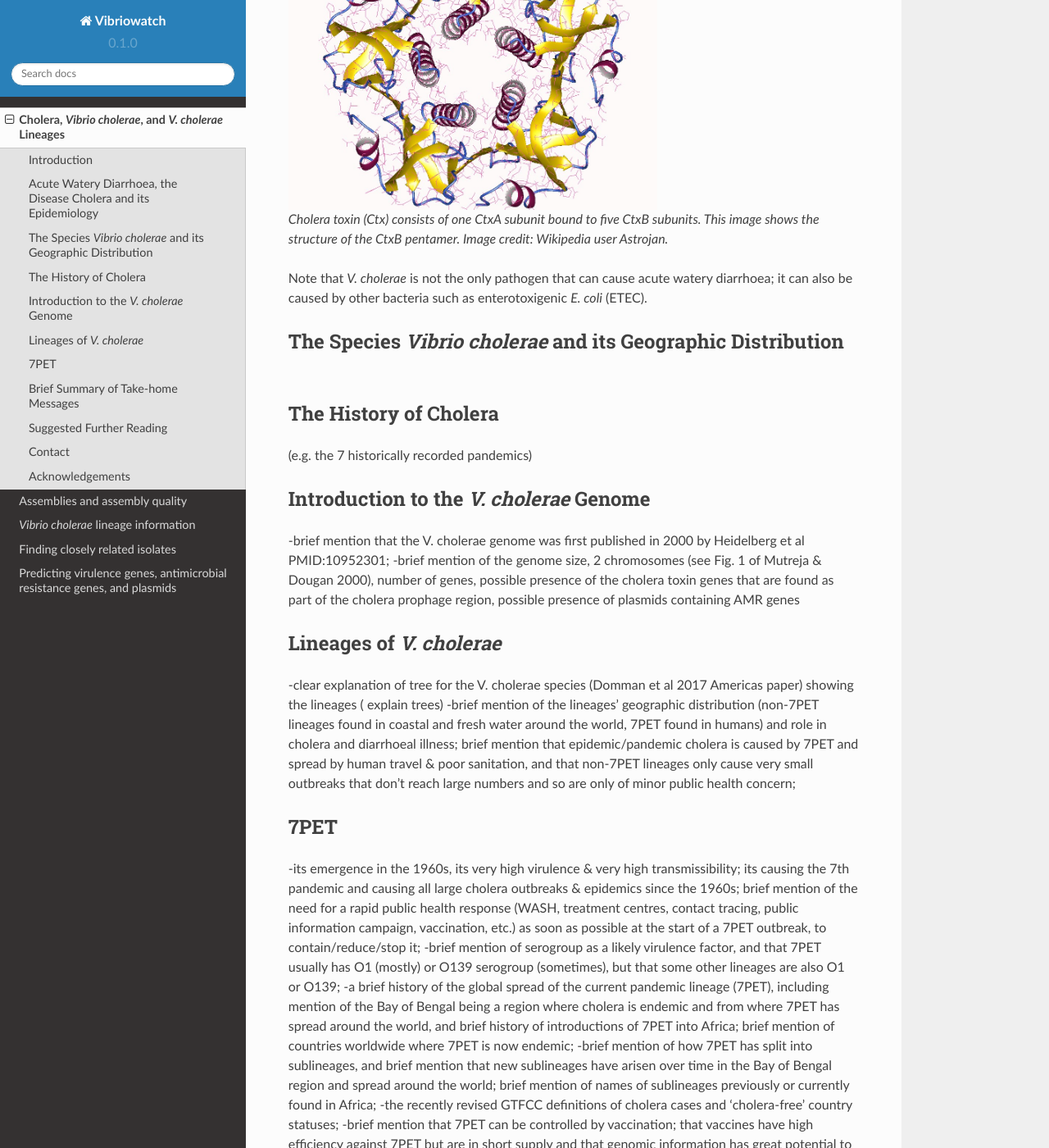
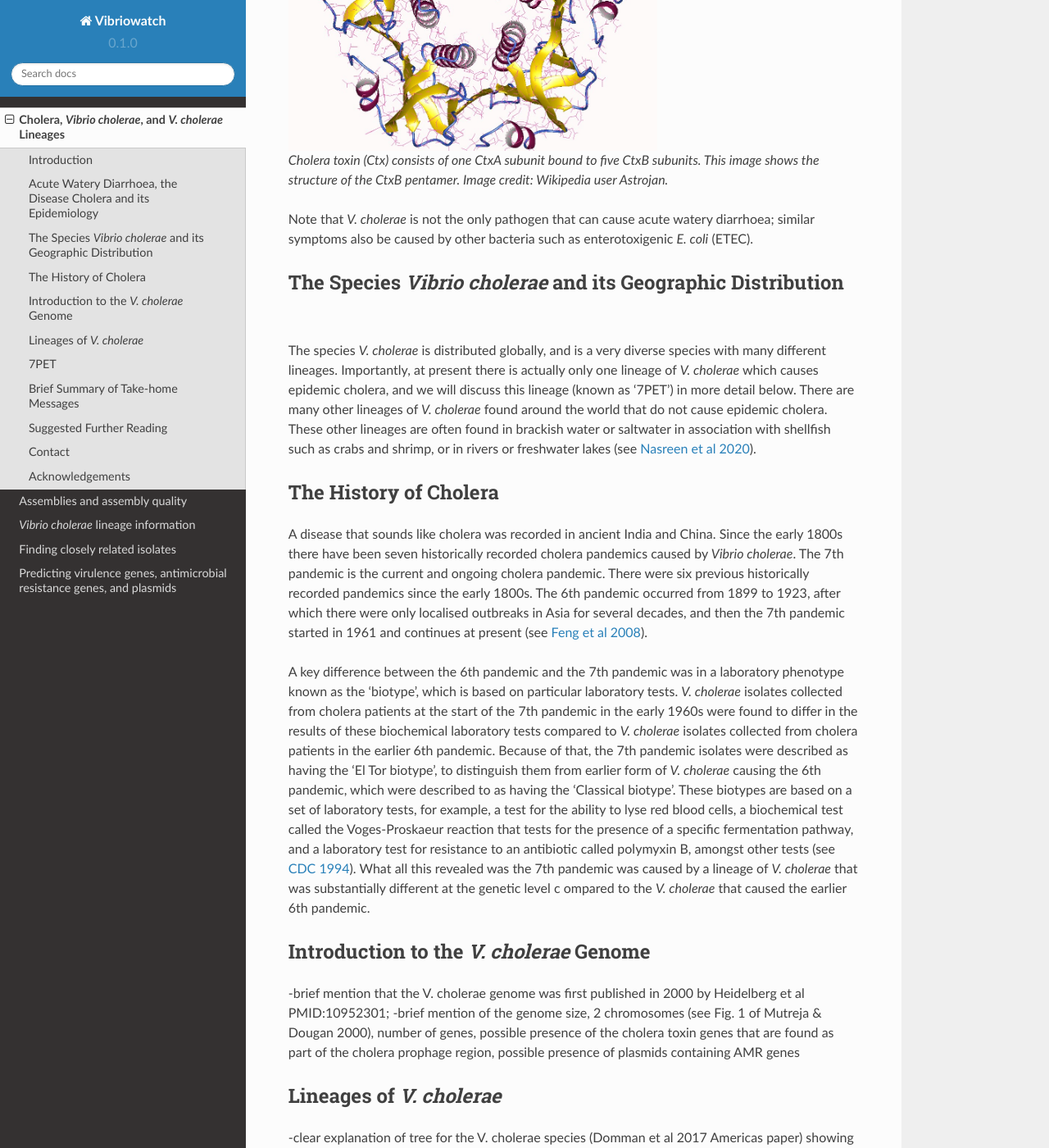
Before and after one commit to avrilcoghlan/cholerabook, a Sphinx documentation site: the page built from docs/source/vibriogenomes.rst, in a window 1280 px wide and 1400 px high, scrolled down 2430 px. Shown: the whole window at 82% size. Built offline with Sphinx 7.4.7 and the Read the Docs theme 2.0.0, drawn with Linux system fonts in a browser that asks for light colours; some of the changed text lies outside the part shown.

Commit message:
Update vibriogenomes.rst

```diff
--- a/docs/source/vibriogenomes.rst
+++ b/docs/source/vibriogenomes.rst
@@ -5,8 +5,6 @@
 ------------
 
 This chapter will give you an overview of cholera, the species *Vibrio cholerae*, the main lineages of *V. cholerae*, and the most current pandemic lineage of *V. cholerae*, 7PET.
-You will learn how 7PET is the high-risk lineage of *Vibrio cholerae*, how whole genome sequencing can be used to determine whether a new outbreak of diarrhoeal illness is 7PET or not,
-and that a 7PET outbreak requires a rapid and large public health response.
 
 Acute Watery Diarrhoea, the Disease Cholera and its Epidemiology
 ----------------------------------------------------------------
@@ -47,19 +45,43 @@
 
   Cholera toxin (Ctx) consists of one CtxA subunit bound to five CtxB subunits. This image shows the structure of the CtxB pentamer. Image credit: Wikipedia user Astrojan.
 
-Note that *V. cholerae* is not the only pathogen that can cause acute watery diarrhoea; it can also be caused by other bacteria
+Note that *V. cholerae* is not the only pathogen that can cause acute watery diarrhoea; similar symptoms also be caused by other bacteria
 such as enterotoxigenic *E. coli* (ETEC).
 
 The Species *Vibrio cholerae* and its Geographic Distribution
 -------------------------------------------------------------
 
+The species *V. cholerae* is distributed globally, and is a very diverse species with many different lineages. Importantly, at present there is actually
+only one lineage of *V. cholerae* which causes epidemic cholera, and we will discuss this lineage (known as
+'7PET') in more detail below. There are many other lineages of *V. cholerae* found around the world that do not cause epidemic
+cholera. These other lineages are often found in brackish water or saltwater in association with shellfish
+such as crabs and shrimp, or in rivers or freshwater lakes (see `Nasreen et al 2020`_).
 
-
+.. _Nasreen et al 2020: https://pubmed.ncbi.nlm.nih.gov/33339261/
 
 The History of Cholera
 ----------------------
 
-(e.g. the 7 historically recorded pandemics)
+A disease that sounds like cholera was recorded in ancient India and China. Since the early 1800s there have
+been seven historically recorded cholera pandemics caused by *Vibrio cholerae*. The 7th pandemic is the current
+and ongoing cholera pandemic. There were six previous historically recorded pandemics since the early 1800s.
+The 6th pandemic occurred from 1899 to 1923, after which there were only localised outbreaks in Asia for several decades,
+and then the 7th pandemic started in 1961 and continues at present (see `Feng et al 2008`_).
+
+.. _Feng et al 2008: https://pubmed.ncbi.nlm.nih.gov/19115014/
+
+A key difference between the 6th pandemic and the 7th pandemic was in a laboratory phenotype known as the 'biotype', which
+is based on particular laboratory tests. *V. cholerae* isolates collected from cholera patients at the start of the 7th pandemic
+in the early 1960s were found to differ in the results of these biochemical laboratory tests compared to *V. cholerae* isolates collected from
+cholera patients in the earlier 6th pandemic. Because of that, the 7th pandemic isolates were described as having the
+'El Tor biotype', to distinguish them from earlier form of *V. cholerae* causing the 6th pandemic, which were described to as having
+the 'Classical biotype'. These biotypes are based on a set of laboratory tests, for example, a test for the ability to lyse red blood cells,
+a biochemical test called the Voges-Proskaeur reaction that tests for the presence of a specific fermentation pathway, and
+a laboratory test for resistance to an antibiotic called polymyxin B, amongst other tests (see `CDC 1994`_). What all
+this revealed was the 7th pandemic was caused by a lineage of *V. cholerae* that was substantially different at the genetic level c
+ompared to the *V. cholerae* that caused the earlier 6th pandemic.
+
+.. _CDC 1994: https://stacks.cdc.gov/view/cdc/52473
 
 Introduction to the *V. cholerae* Genome
 ----------------------------------------
@@ -89,6 +111,8 @@
 Brief Summary of Take-home Messages
 -----------------------------------
 
+The key take-home messages of this chapter are that 7PET is the high-risk lineage of *Vibrio cholerae*; that whole genome sequencing can be used to determine whether a new outbreak of diarrhoeal illness is 7PET or not; and that a 7PET outbreak requires a rapid and large public health response.
+
 Suggested Further Reading
 -------------------------
 
```
Also changed, not shown: other parts of docs/source/vibriogenomes.rst (+1 -1 lines).
